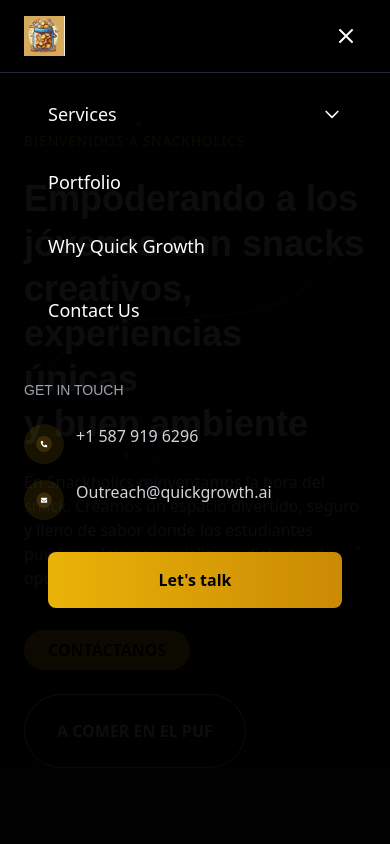
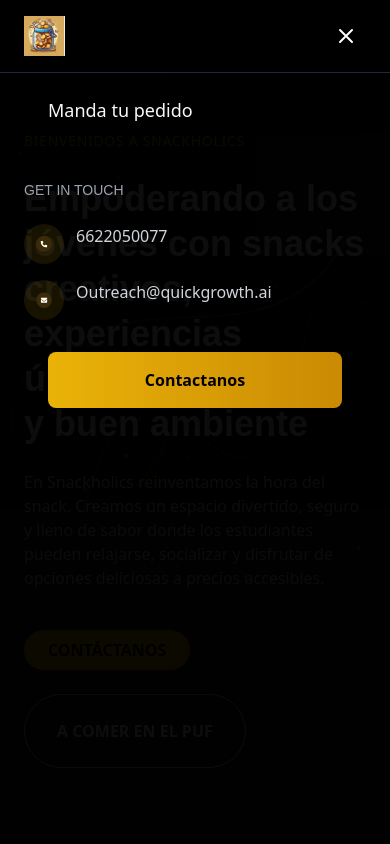
Before and after one commit to valastar/Snackholics, a React (Create React App) app: page / in a window 390 px wide. Both pictures are taken after a click on the button "Toggle menu". Shown: the top 844 px of the page. Built offline with nearby package versions, Linux system fonts and the light colour scheme.

Commit message:
moible nav fix

```diff
--- a/src/components/Header/mobile-nav/MobileNav.js
+++ b/src/components/Header/mobile-nav/MobileNav.js
@@ -70,67 +70,67 @@
   };
 
   const menuCategories = [
-    {
-      title: "Web Solutions",
-      icon: "/images/services/menu1.svg",
-      items: [
-        { name: "Website Design & Development", path: "/services/web/website-design-development" },
-        { name: "Ecommerce Development", path: "/services/web/ecommerce-development" },
-        { name: "Website Maintenance", path: "/services/web/website-maintenance" },
-        { name: "Copy Writing", path: "/services/web/copywriting" },
-      ],
-    },
-    {
-      title: "Software Solutions",
-      icon: "/images/services/menu2.svg",
-      items: [
-        { name: "Web Applications", path: "/services/software/web-applications" },
-        { name: "Mobile Applications", path: "/services/software/mobile-applications" },
-        { name: "API & System Integration", path: "/services/software/api-integration" },
-        { name: "SaaS Solutions", path: "/services/software/saas-solutions" },
-        { name: "MVP Solutions", path: "/services/software/mvp-solutions" },
-        { name: "Maintenance Supply", path: "/services/software/maintenance-supply" },
-      ],
-    },
-    {
-      title: "AI Solutions",
-      icon: "/images/services/menu3.svg",
-      items: [
-        { name: "AI Chatbots", path: "/services/artificial-intelligence/ai-chatbots" },
-        { name: "SaaS AI", path: "/services/artificial-intelligence/saas-ai" },
-        { name: "AI PoC & MVP", path: "/services/artificial-intelligence/ai-poc-ai-mvp" },
-      ],
-    },
-    {
-      title: "Digital Marketing",
-      icon: "/images/services/menu4.svg",
-      items: [
-        { name: "Search Engine Optimization", path: "/services/digital-marketing/seo" },
-        { name: "Social Media Marketing", path: "/services/digital-marketing/smm" },
-        { name: "Google Ads or PPC Marketing", path: "/services/digital-marketing/ppc" },
-        { name: "Online Reputation Management", path: "/services/digital-marketing/reputation" },
-      ],
-    },
-    {
-      title: "Branding",
-      icon: "/images/services/menu5.svg",
-      items: [
-        { name: "Brand Identity", path: "/services/branding/identity" },
-        { name: "Logo Design", path: "/services/branding/logo-design" },
-        { name: "Printing Materials", path: "/services/branding/printing" },
-        { name: "Brand Launch", path: "/services/branding/launch" },
-      ],
-    },
-    {
-      title: "Hosting Services",
-      icon: "/images/services/menu6.svg",
-      items: [
-        { name: "Domain Registration", path: "/services/hosting/domain-registration" },
-        { name: "Website Hosting", path: "/services/hosting/website" },
-        { name: "Email Hosting", path: "/services/hosting/email" },
-        { name: "Security & SSL", path: "/services/hosting/security" },
-      ],
-    },
+    // {
+    //   title: "Web Solutions",
+    //   icon: "/images/services/menu1.svg",
+    //   items: [
+    //     { name: "Website Design & Development", path: "/services/web/website-design-development" },
+    //     { name: "Ecommerce Development", path: "/services/web/ecommerce-development" },
+    //     { name: "Website Maintenance", path: "/services/web/website-maintenance" },
+    //     { name: "Copy Writing", path: "/services/web/copywriting" },
+    //   ],
+    // },
+    // {
+    //   title: "Software Solutions",
+    //   icon: "/images/services/menu2.svg",
+    //   items: [
+    //     { name: "Web Applications", path: "/services/software/web-applications" },
+    //     { name: "Mobile Applications", path: "/services/software/mobile-applications" },
+    //     { name: "API & System Integration", path: "/services/software/api-integration" },
+    //     { name: "SaaS Solutions", path: "/services/software/saas-solutions" },
+    //     { name: "MVP Solutions", path: "/services/software/mvp-solutions" },
+    //     { name: "Maintenance Supply", path: "/services/software/maintenance-supply" },
+    //   ],
+    // },
+    // {
+    //   title: "AI Solutions",
+    //   icon: "/images/services/menu3.svg",
+    //   items: [
+    //     { name: "AI Chatbots", path: "/services/artificial-intelligence/ai-chatbots" },
+    //     { name: "SaaS AI", path: "/services/artificial-intelligence/saas-ai" },
+    //     { name: "AI PoC & MVP", path: "/services/artificial-intelligence/ai-poc-ai-mvp" },
+    //   ],
+    // },
+    // {
+    //   title: "Digital Marketing",
+    //   icon: "/images/services/menu4.svg",
+    //   items: [
+    //     { name: "Search Engine Optimization", path: "/services/digital-marketing/seo" },
+    //     { name: "Social Media Marketing", path: "/services/digital-marketing/smm" },
+    //     { name: "Google Ads or PPC Marketing", path: "/services/digital-marketing/ppc" },
+    //     { name: "Online Reputation Management", path: "/services/digital-marketing/reputation" },
+    //   ],
+    // },
+    // {
+    //   title: "Branding",
+    //   icon: "/images/services/menu5.svg",
+    //   items: [
+    //     { name: "Brand Identity", path: "/services/branding/identity" },
+    //     { name: "Logo Design", path: "/services/branding/logo-design" },
+    //     { name: "Printing Materials", path: "/services/branding/printing" },
+    //     { name: "Brand Launch", path: "/services/branding/launch" },
+    //   ],
+    // },
+    // {
+    //   title: "Hosting Services",
+    //   icon: "/images/services/menu6.svg",
+    //   items: [
+    //     { name: "Domain Registration", path: "/services/hosting/domain-registration" },
+    //     { name: "Website Hosting", path: "/services/hosting/website" },
+    //     { name: "Email Hosting", path: "/services/hosting/email" },
+    //     { name: "Security & SSL", path: "/services/hosting/security" },
+    //   ],
+    // },
   ];
 
   return (
@@ -189,129 +189,48 @@
           {/* Main navigation links */}
           <nav className="px-4 py-2">
             <ul className="space-y-1">
-              <li>
+            {/* <li className="py-1">
+              <Link
+                to="/about"
+                className="block px-4 py-3 text-white text-lg font-medium hover:bg-gray-800 rounded-lg transition-colors"
+                onClick={handleLinkClick}
+              >
+                About Us
+              </Link>
+            </li> */}
+
+
+            <li>
                 <Link
                   to="/about-us"
                   className="flex items-center py-3 px-4 text-white text-lg font-medium rounded-lg hover:bg-gray-800 transition-colors"
                   onClick={handleLinkClick}
                 >
-                  About Us
+                  Servicios
                 </Link>
               </li>
 
               {/* Services navigation with accordion */}
-              <li className="py-1">
-                <div className="rounded-lg overflow-hidden">
-                  <button
-                    onClick={() => toggleCategory('services')}
-                    className="flex items-center justify-between w-full py-3 px-4 text-white text-lg font-medium hover:bg-gray-800 rounded-lg transition-colors"
-                    aria-expanded={activeCategory === 'services' || (Array.isArray(activeCategory) && activeCategory.includes('services'))}
-                  >
-                    <span>Services</span>
-                    <svg
-                      xmlns="http://www.w3.org/2000/svg"
-                      className={`h-5 w-5 transition-transform duration-200 ${
-                        activeCategory === 'services' ? "rotate-180" : "rotate-0"
-                      }`}
-                      fill="none"
-                      viewBox="0 0 24 24"
-                      stroke="currentColor"
-                    >
-                      <path
-                        strokeLinecap="round"
-                        strokeLinejoin="round"
-                        strokeWidth={2}
-                        d="M19 9l-7 7-7-7"
-                      />
-                    </svg>
-                  </button>
 
-                  {/* Services categories */}
-                  <div
-                    className={`overflow-hidden transition-all duration-300 ease-in-out ${
-                      activeCategory === 'services' || (Array.isArray(activeCategory) && activeCategory.includes('services'))
-                        ? 'max-h-screen opacity-100'
-                        : 'max-h-0 opacity-0'
-                    }`}
-                  >
-                    <div className="px-2 py-3 bg-gray-900/50 rounded-lg mt-1">
-                      {/* Service category accordions */}
-                      {menuCategories.map((category, index) => (
-                        <div key={index} className="mb-2 last:mb-0 overflow-hidden rounded-lg">
-                          <button
-                            onClick={() => toggleCategory(index)}
-                            className="flex items-center justify-between w-full p-3 text-left text-white rounded-lg bg-gray-800/50 hover:bg-gray-800 transition-colors"
-                          >
-                            <div className="flex items-center">
-                              <img src={category.icon} alt="" className="w-5 h-5 mr-3" />
-                              <span className="font-medium">{category.title}</span>
-                            </div>
-                            <svg
-                              xmlns="http://www.w3.org/2000/svg"
-                              className={`h-4 w-4 transition-transform duration-200 ${
-                                (activeCategory === index || (Array.isArray(activeCategory) && activeCategory.includes(index)))
-                                  ? "rotate-180 text-yellow-500"
-                                  : "rotate-0 text-gray-400"
-                              }`}
-                              fill="none"
-                              viewBox="0 0 24 24"
-                              stroke="currentColor"
-                            >
-                              <path
-                                strokeLinecap="round"
-                                strokeLinejoin="round"
-                                strokeWidth={2}
-                                d="M19 9l-7 7-7-7"
-                              />
-                            </svg>
-                          </button>
-
-                          <div
-                            className={`overflow-hidden transition-all duration-200 ease-in-out ${
-                              (activeCategory === index || (Array.isArray(activeCategory) && activeCategory.includes(index)))
-                                ? 'max-h-screen opacity-100'
-                                : 'max-h-0 opacity-0'
-                            }`}
-                          >
-                            <ul className="p-3 bg-gray-900/30 rounded-b-lg space-y-1">
-                              {category.items.map((item, idx) => (
-                                <li key={idx}>
-                                  <Link
-                                    to={item.path}
-                                    className="block px-3 py-2 text-gray-300 hover:text-yellow-500 hover:bg-black/30 rounded transition-colors text-sm"
-                                    onClick={handleLinkClick}
-                                  >
-                                    {item.name}
-                                  </Link>
-                                </li>
-                              ))}
-                            </ul>
-                          </div>
-                        </div>
-                      ))}
-                    </div>
-                  </div>
-                </div>
-              </li>
 
               <li>
-                <Link
+                {/* <Link
                   to="/portfolio"
                   className="flex items-center py-3 px-4 text-white text-lg font-medium rounded-lg hover:bg-gray-800 transition-colors"
                   onClick={handleLinkClick}
                 >
                   Portfolio
-                </Link>
+                </Link> */}
               </li>
 
               <li>
-                <Link
+                {/* <Link
                   to="/why-quick-growth"
                   className="flex items-center py-3 px-4 text-white text-lg font-medium rounded-lg hover:bg-gray-800 transition-colors"
                   onClick={handleLinkClick}
                 >
                   Why Quick Growth
-                </Link>
+                </Link> */}
               </li>
 
               <li>
@@ -320,7 +239,7 @@
                   className="flex items-center py-3 px-4 text-white text-lg font-medium rounded-lg hover:bg-gray-800 transition-colors"
                   onClick={handleLinkClick}
                 >
-                  Contact Us
+                  Manda tu pedido
                 </Link>
               </li>
             </ul>
@@ -337,10 +256,10 @@
                 </div>
                 <div>
                   <Link
-                    to="tel:+15879196296"
+                    to="tel:6622050077"
                     className="text-gray-300 hover:text-yellow-500 transition-colors"
                   >
-                    +1 587 919 6296
+                    6622050077
                   </Link>
                 </div>
               </div>
@@ -367,7 +286,7 @@
                 className="block text-center w-full px-6 py-3 bg-gradient-to-r from-yellow-500 to-yellow-600 text-black font-semibold rounded-lg hover:from-yellow-600 hover:to-yellow-700 transform hover:scale-[1.02] transition-all shadow-lg"
                 onClick={handleLinkClick}
               >
-                Let's talk
+                Contactanos
               </Link>
             </div>
           </div>
```
